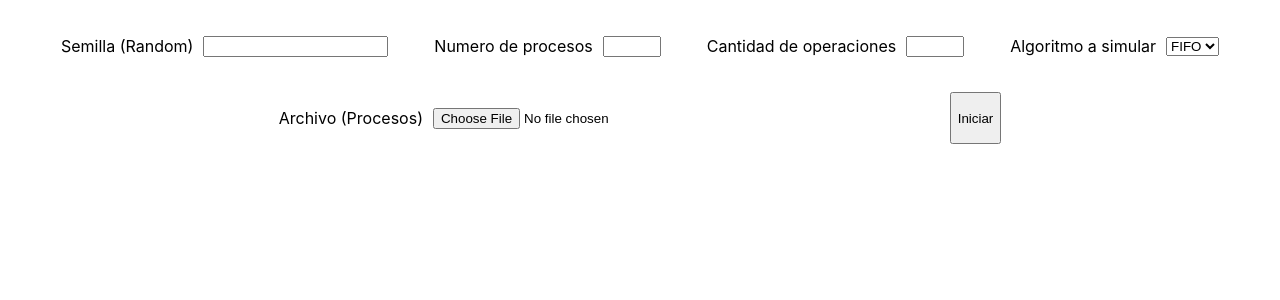
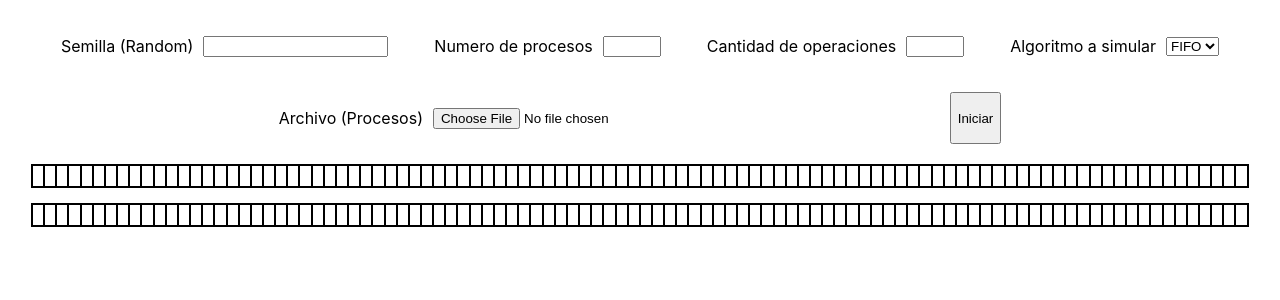
Before and after one commit to SolisLeandro/Progra-2, a React (Create React App) app: page / in a window 1280 px wide. Shown: the top 300 px of the page. Built offline with nearby package versions, Linux system fonts and the light colour scheme.

Commit message:
add memory component

```diff
--- /dev/null
+++ b/src/App.css
@@ -0,0 +1,6 @@
+.memory-container {
+    gap: 15px;
+    display: flex;
+    flex-direction: column;
+    align-items: center;
+}
--- a/src/App.js
+++ b/src/App.js
@@ -1,9 +1,22 @@
+import React, { useState, useEffect} from "react"
+
 import Header from './components/Header/Header'
+import Ram from './components/Ram/Ram'
+import createMemory from './functions/createMemory';
+
+import './App.css'
 
 function App() {
+  const [memory, setMemory] = useState(createMemory())
+
+
   return (
     <div>
       <Header />
+      <div className='memory-container'>
+        <Ram memory={memory} />
+        <Ram memory={memory} />
+      </div>
     </div>
   )
 }
--- /dev/null
+++ b/src/components/Ram/Ram.css
@@ -0,0 +1,14 @@
+.memory-general-div {
+    border: 1px solid #000000;
+    width: 95%;
+    display: flex;
+    flex-wrap: nowrap;
+    justify-content: space-between;
+    align-items: center;
+}
+
+.memory-cell {
+    border: 1px solid #000000;
+    width: inherit;
+    height: 20px;
+}
--- /dev/null
+++ b/src/components/Ram/Ram.js
@@ -0,0 +1,15 @@
+import './Ram.css'
+
+function Ram({memory}) {
+    return (
+      <div className='memory-general-div'>
+        { memory?.map((element) => {
+            return (
+                <div style={element.color ? element.color : {}} className="memory-cell"></div>
+            )
+        })}
+      </div>
+    )
+  }
+
+  export default Ram;
--- /dev/null
+++ b/src/functions/createMemory.js
@@ -0,0 +1,11 @@
+function createMemory() {
+    var memory = []
+
+    for (let index = 0; index < 100; index++) {
+        memory.push({})
+    }
+
+    return memory
+}
+
+export default createMemory
```
